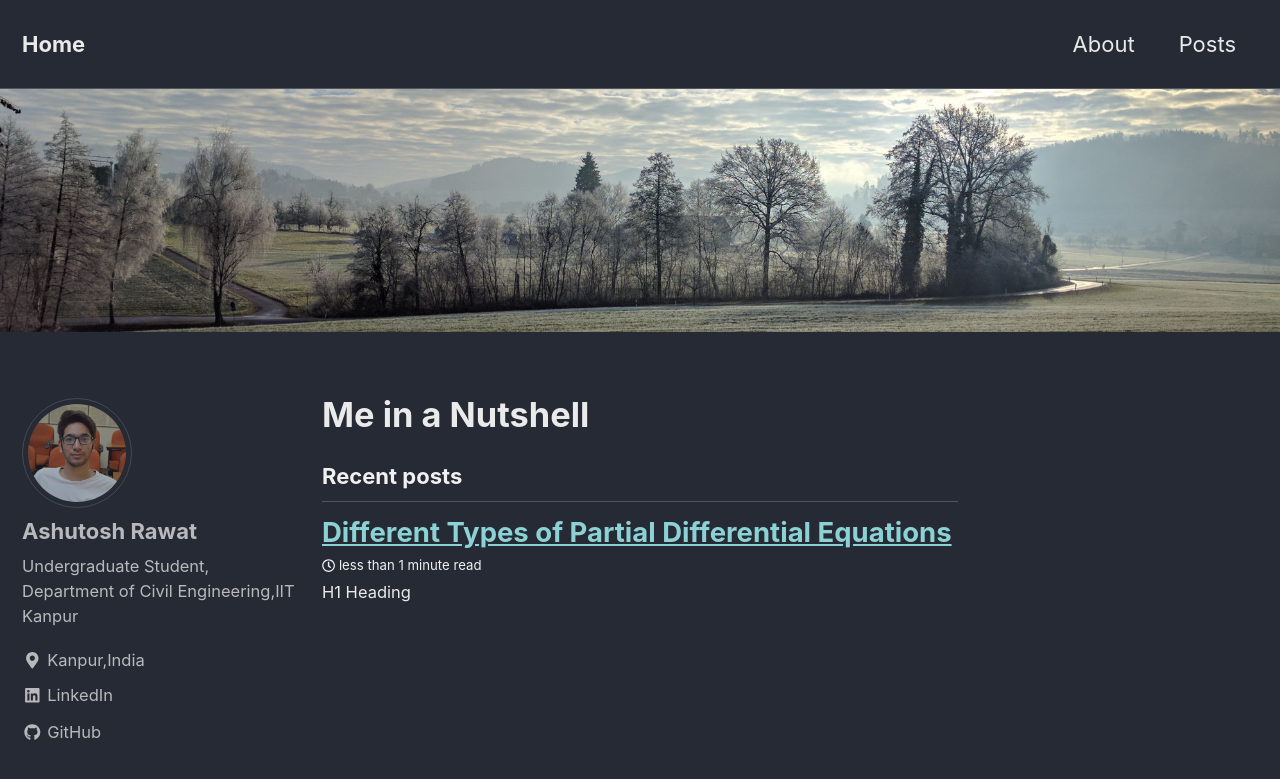
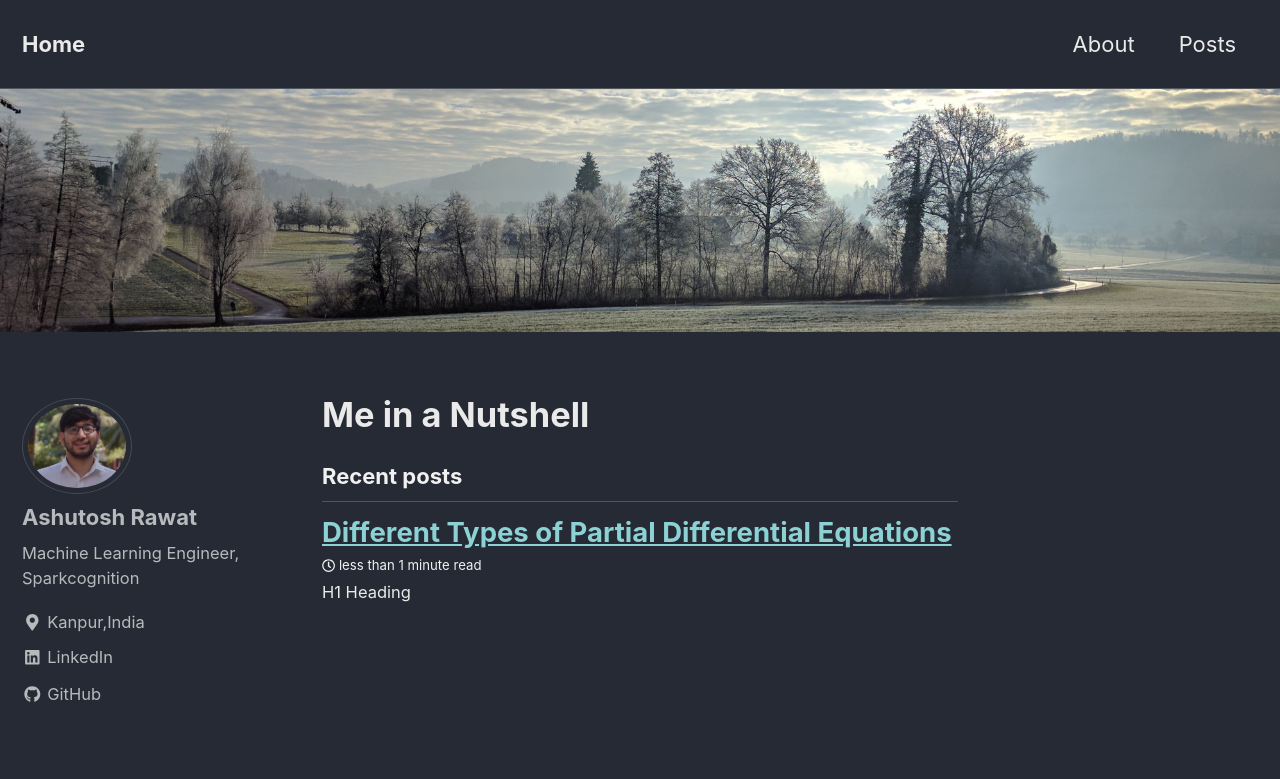
Before and after one commit to ashutoshrawat/ashutoshrawat.github.io, a Jekyll site: the page built from index.html, in a window 1280 px wide and 900 px high. Shown: the top 779 px of the window. Built offline with Jekyll 4.4.1, drawn with Linux system fonts in a browser that asks for light colours; nearby versions of some CDN libraries; the list of posts is cut into pages by our own code.

Commit message:
Updated config.yml
changed profile picture

```diff
--- a/_config.yml
+++ b/_config.yml
@@ -102,7 +102,7 @@ analytics:
 author:
   name             : "Ashutosh Rawat"
   avatar           : "/images/profile.jpg" # path of avatar image, e.g. "/assets/images/bio-photo.jpg"
-  bio              : "Undergraduate Student,\nDepartment of Civil Engineering,IIT Kanpur"
+  bio              : "Machine Learning Engineer,\nSparkcognition"
   location         : "Kanpur,India"
   email            :
   uri              :
```
Also changed, not shown: images/profile.jpg, 1 other file.
